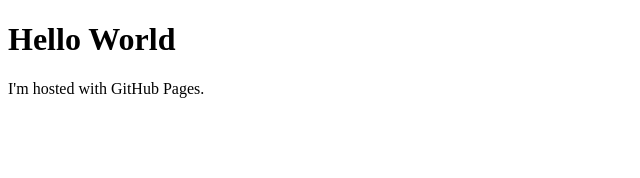
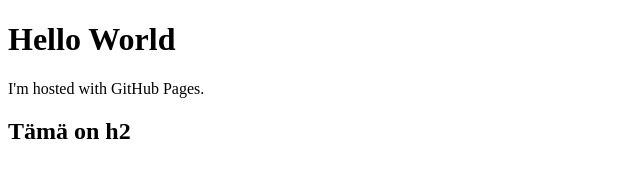
Before and after one commit to Zurnl/zurnl.github.io, a plain HTML site: page index.html in a window 1280 px wide. Shown: the whole page, without its empty margins (0-640 px from the left). Drawn offline with Linux system fonts and the light colour scheme.

Commit message:
Update index.html

```diff
--- a/index.html
+++ b/index.html
@@ -4,6 +4,11 @@
 <body>
     <h1>Hello World</h1>
     <p>I'm hosted with GitHub Pages.</p>
+    <div class="content">
+        <div class="row">
+            <h2>Tämä on h2</h2>
+        </div>
+    </div>
 </body>
 
 </html>
```
